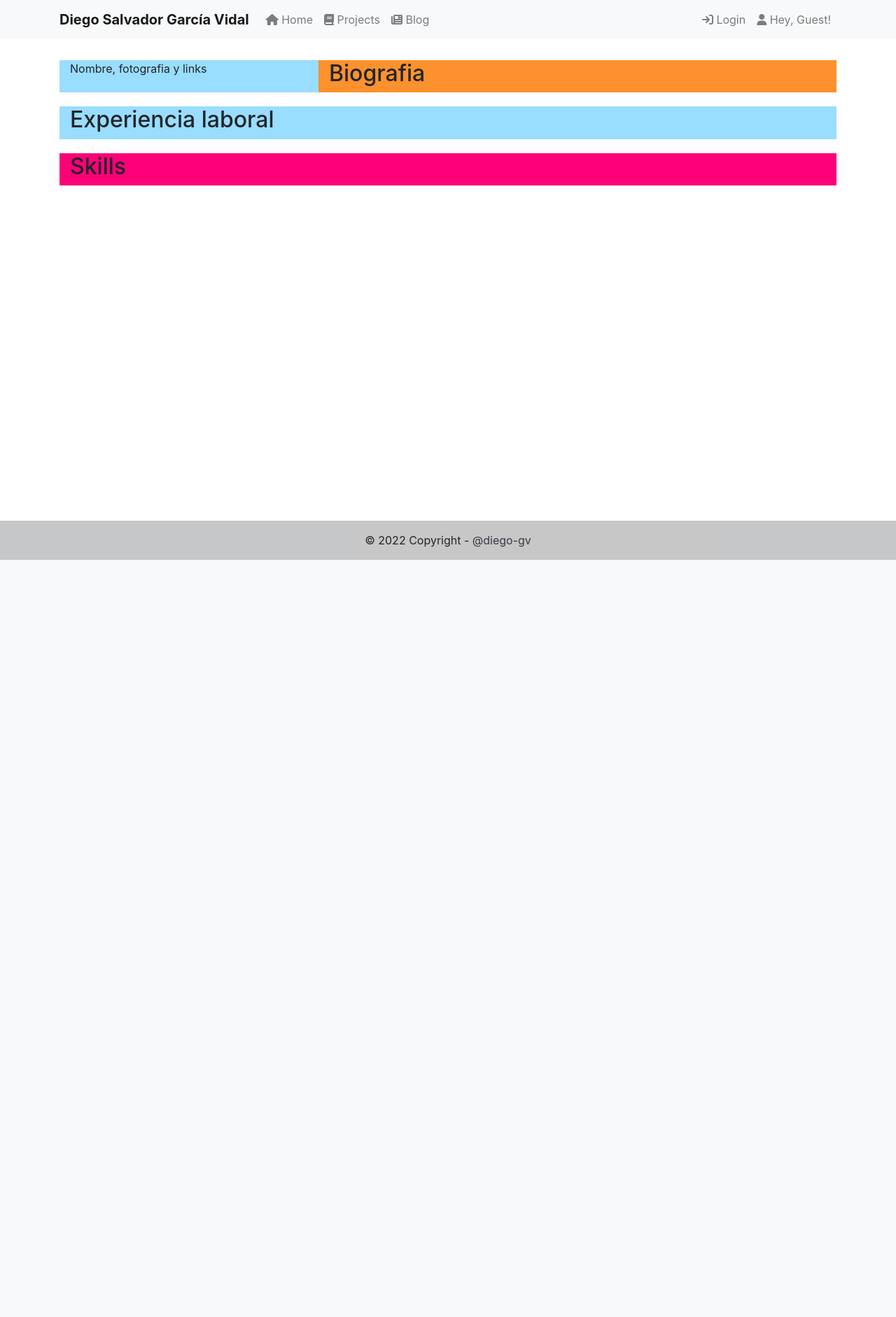
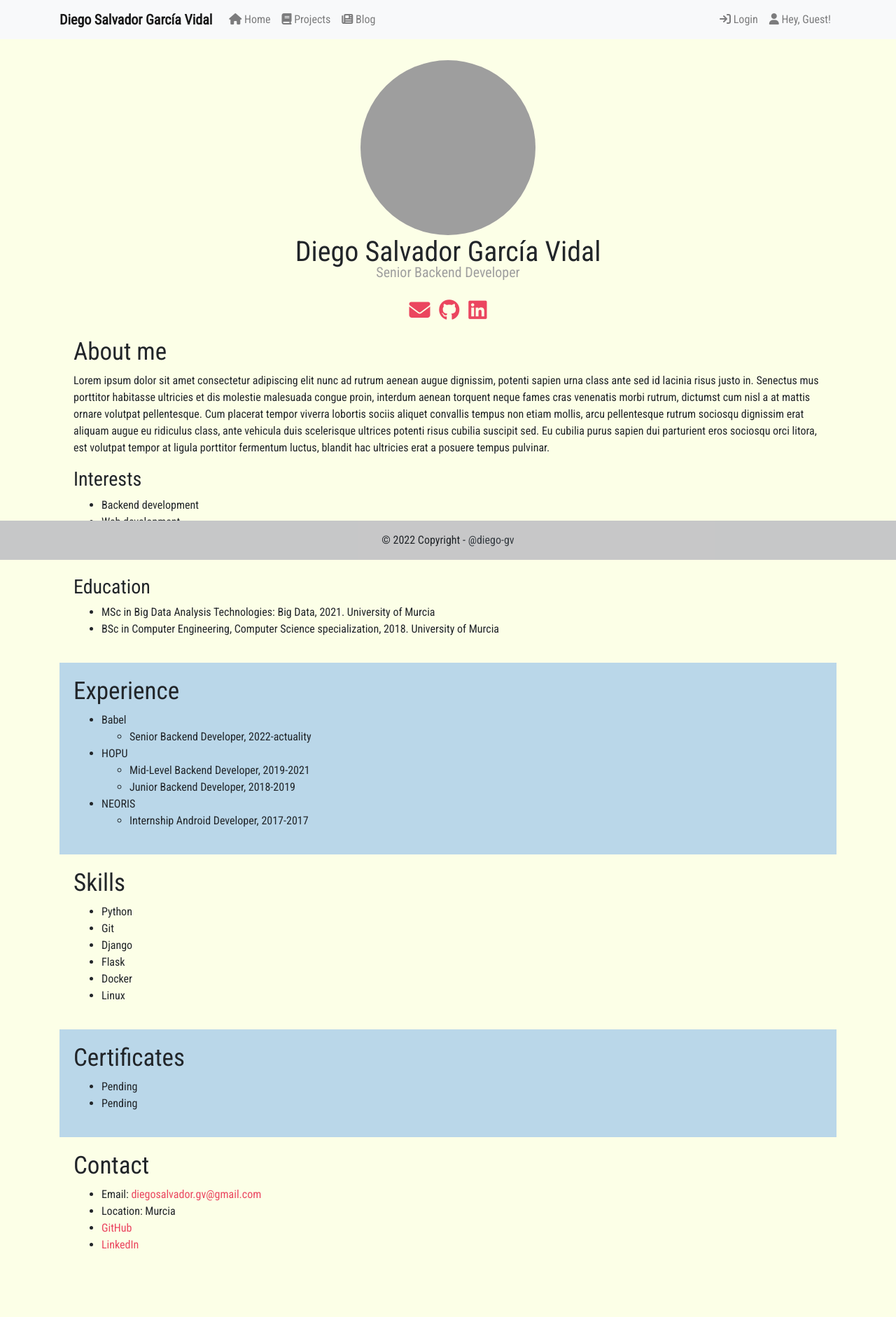
Before and after one commit to diego-gv/django-personal-website, a Django app: page / in a window 1280 px wide. Shown: the whole page at 70% size. Before the commit the page ends 800 px from the top, so only its background shows below. Run offline with Django 4.2, Linux system fonts and the light colour scheme; some libraries are stand-ins or nearby versions; grey boxes are pictures that could not be loaded.

Commit message:
Cambio preliminar del html del index y el css personalizado

```diff
--- a/apps/home/templates/index.html
+++ b/apps/home/templates/index.html
@@ -1,26 +1,96 @@
 {% extends "base.html" %}
 
 {% block page_content %}
-<title>Home</title>
-<div class="container">
-  <div class="row">
-    <div class="col col-4 bg_blue">
-      Nombre, fotografia y links
-    </div>
-    <div class="col col-8 bg_orange">
-      <h2>Biografia</h2>
-    </div>
+<title>Diego Salvador García Vidal</title>
+<section id="about_me">
+  <div class="profile">
+      <img class="profile-img" src="https://esports.as.com/2022/10/19/bonus/influencers/IlloJuan-deja-clara-postura_1621347860_1061050_988x600.jpg"  alt="me">
+      <h1>Diego Salvador García Vidal</h1>
+      <h2>Senior Backend Developer</h2>
+      <ul class="network-icon">
+          <li>
+            <a href="mailto:diegosalvador.gv@gmail.com" >
+              <i class="fas fa-envelope big-icon"></i>
+            </a>
+          </li>
+          <li>
+            <a href="https://github.com/diego-gv" target="_blank" rel="noopener">
+              <i class="fab fa-github big-icon"></i>
+            </a>
+          </li>
+          <li>
+            <a href="https://www.linkedin.com/in/diegosalvadorgv" target="_blank" rel="noopener">
+              <i class="fab fa-linkedin big-icon"></i>
+            </a>
+          </li>
+      </ul>
   </div>
-  <div class="row">
-    <div class="col col-12 bg_blue">
-      <h2>Experiencia laboral</h2>
-    </div>
-  </div>
-  <div class="row">
-    <div class="col col-12 bg_pink">
-      <h2>Skills</h2>
-    </div>
-  </div>
-</div>
+
+  <h2>About me</h2>
+  <p>Lorem ipsum dolor sit amet consectetur adipiscing elit nunc ad rutrum aenean augue dignissim, potenti sapien urna class ante sed id lacinia risus justo in. Senectus mus porttitor habitasse ultricies et dis molestie malesuada congue proin, interdum aenean torquent neque fames cras venenatis morbi rutrum, dictumst cum nisl a at mattis ornare volutpat pellentesque. Cum placerat tempor viverra lobortis sociis aliquet convallis tempus non etiam mollis, arcu pellentesque rutrum sociosqu dignissim erat aliquam augue eu ridiculus class, ante vehicula duis scelerisque ultrices potenti risus cubilia suscipit sed. Eu cubilia purus sapien dui parturient eros sociosqu orci litora, est volutpat tempor at ligula porttitor fermentum luctus, blandit hac ultricies erat a posuere tempus pulvinar.</p>
+
+  <h3>Interests</h3>
+  <ul>
+      <li>Backend development</li>
+      <li>Web development</li>
+      <li>Machine Learning</li>
+      <li>Software Infraestructure</li>
+  </ul>
+
+  <h3>Education</h3>
+  <ul>
+      <li>MSc in Big Data Analysis Technologies: Big Data, 2021. University of Murcia</li>
+      <li>BSc in Computer Engineering, Computer Science specialization, 2018. University of Murcia</li>
+  </ul>
+</section>
+
+<section id="experience">
+  <h2>Experience</h2>
+  <ul>
+      <li>Babel</li>
+      <ul>
+          <li>Senior Backend Developer, 2022-actuality</li>
+      </ul>
+      <li>HOPU</li>
+      <ul>
+          <li>Mid-Level Backend Developer, 2019-2021</li>
+          <li>Junior Backend Developer, 2018-2019</li>
+      </ul>
+      <li>NEORIS</li>
+      <ul>
+          <li>Internship Android Developer, 2017-2017</li>
+      </ul>
+  </ul>
+</section>
+
+<section id="skills">
+  <h2>Skills</h2>
+  <ul>
+      <li>Python</li>
+      <li>Git</li>
+      <li>Django</li>
+      <li>Flask</li>
+      <li>Docker</li>
+      <li>Linux</li>
+  </ul>
+</section>
+
+<section id="certificates">
+  <h2>Certificates</h2>
+  <ul>
+      <li>Pending</li>
+      <li>Pending</li>
+  </ul>
+</section>
+
+<section id="contact">
+  <h2>Contact</h2>
+  <ul>
+      <li>Email: <a href="diegosalvador.gv@gmail.com">diegosalvador.gv@gmail.com</a></li>
+      <li>Location: Murcia</li>
+      <li><a href="https://github.com/diego-gv">GitHub</a></li>
+      <li><a href="https://www.linkedin.com/in/diegosalvadorgv/">LinkedIn</a></li>
+  </ul>
+</section>
 
 {% endblock %}
--- a/portfolio/templates/base.html
+++ b/portfolio/templates/base.html
@@ -1,6 +1,9 @@
 <!-- BootstrapCDN and FontAwesomeCDN links -->
 <link rel="stylesheet" href="https://stackpath.bootstrapcdn.com/bootstrap/4.1.3/css/bootstrap.min.css" integrity="sha384-MCw98/SFnGE8fJT3GXwEOngsV7Zt27NXFoaoApmYm81iuXoPkFOJwJ8ERdknLPMO" crossorigin="anonymous">
 <script src="https://kit.fontawesome.com/4764f4dcde.js" crossorigin="anonymous"></script>
+
+<!-- Fonts script-->
+<link href='http://fonts.googleapis.com/css?family=Roboto+Condensed' rel='stylesheet' type='text/css'>
 
 <!-- JQuery, Popper and BootstrapCDN scripts -->
 <script src="https://code.jquery.com/jquery-3.3.1.slim.min.js" integrity="sha384-q8i/X+965DzO0rT7abK41JStQIAqVgRVzpbzo5smXKp4YfRvH+8abtTE1Pi6jizo" crossorigin="anonymous"></script>
--- a/static/css/custom-styles.css
+++ b/static/css/custom-styles.css
@@ -1,14 +1,55 @@
-.bg_blue {
-  background: #99ddff;
+body {
+  font-family: 'Roboto Condensed';
+  font-size: 16px;
+  margin: 0px;
+  background-color: #FCFFE7;
+}
+
+a {
+  text-decoration: none;
+  color: #EB455F;
+}
+
+section {
+  padding: 20px;
+}
+
+section:nth-child(odd) {
+  background-color: #BAD7E9;
+}
+
+.profile-img {
+  filter: grayscale(30%);
+  width: 250px;
+  height: 250px;
+  object-fit: cover;
+  object-position: -70px;
+  border-radius: 50%;
+}
+
+.profile {
+  text-align: center;
+}
+
+.profile h2 {
+  margin-top: -15px;
+  color: #9F9F9F;
+  font-size: 20px;
+  font-weight: normal;
+}
+
+.network-icon {
+  padding: 0px;
   margin-top: 20px;
 }
 
-.bg_orange {
-  background: #fd912d;
-  margin-top: 20px;
+.network-icon li {
+  display: inline;
+  padding-left: 3px;
+  padding-right: 3px;
+  font-size: 30px;
 }
 
-.bg_pink {
-  background: #fd0078;
-  margin-top: 20px;
+h2 {
+  font-size: 35px;
 }
```
